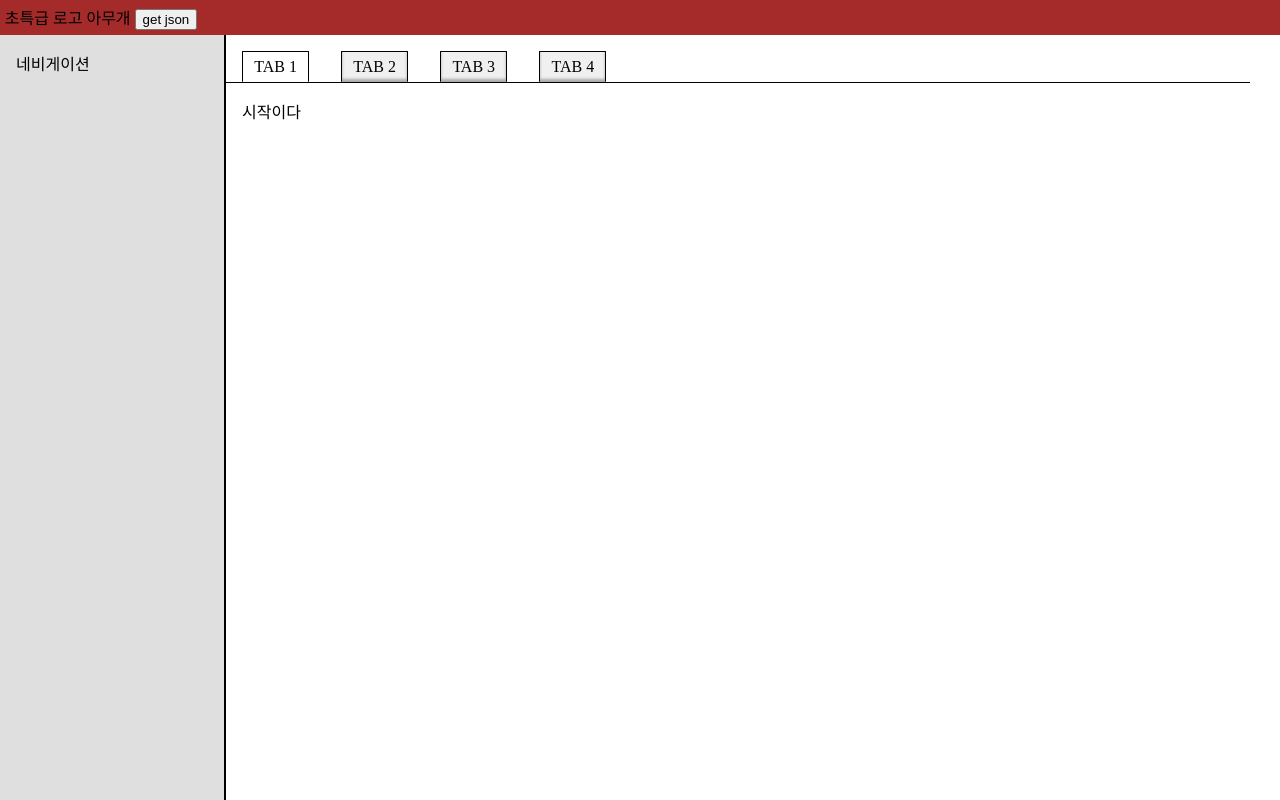
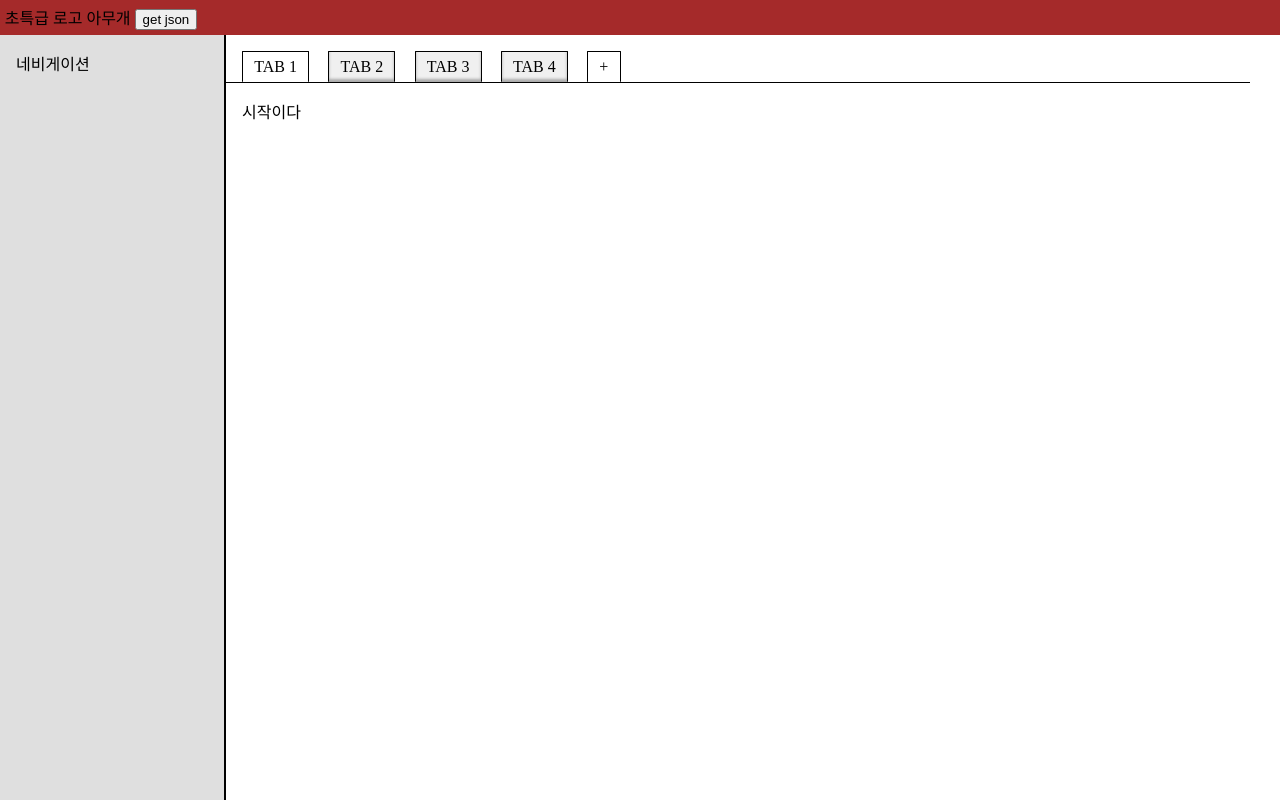
Before and after one commit to jiwan0123/WWF, a React (Create React App) app: page / in a window 1280 px wide. Built offline with nearby package versions, Linux system fonts and the light colour scheme.

Commit message:
주석 추가, add Tab 추가

```diff
--- a/src/App.js
+++ b/src/App.js
@@ -12,7 +12,6 @@ function App() {
   return (
     <div className='content'>
       <Header blockState = {blockState}/>
-
       <main>
         <Nav/>
         <Workbench setBlockState = {setBlockState}/>
--- a/src/components/workbench/index.js
+++ b/src/components/workbench/index.js
@@ -7,7 +7,7 @@ function Workbench(props) {
     //{ workbench.tabs[0].blocks[0] }
 
     useEffect(()=>{
-      let temp = Object.assign(workbench);
+      let temp = Object.assign(workbench); //workbench의 내용이 바뀔 때마다 workbench의 내용을 blockstate에 저장합니다.
       props.setBlockState(temp);
     })
 
@@ -18,8 +18,8 @@ function Workbench(props) {
 
           <div className='tabs'>
             <span className='tab-item' isselected="true" onClick={(e)=>{
-              let x = document.getElementsByClassName('tab-item');
-              for(let i=0; i < x.length; i++){
+              let x = document.getElementsByClassName('tab-item'); //className 'tab-item' 모두를 받아 isselected 를 'false'로 한 후, 선택한 탭을 'true'로 해줍니다.
+              for(let i=0; i < x.length; i++){                     //isselected 속성에 따라 layout.css 에서 처리합니다. 'isselected'는 선택된 탭을 의미합니다
                 x[i].setAttribute('isselected', 'false');
               }
               e.currentTarget.setAttribute('isselected', "true");
@@ -49,10 +49,10 @@ function Workbench(props) {
               e.currentTarget.setAttribute('isselected', "true");
               setCurrentTab(4);
           }}>TAB 4</span>
-
+            <span className="addTab" onClick={()=>{}}>+</span> { /*이 버튼 누르면 tab이 추가되게 합니다.*/ }
           </div>
-          <div className="workbench-body">
-            { !workbench.tabs[currentTab-1]?.blocks[0]?"contents not exist":workbench.tabs[currentTab-1].blocks[0] /*TAB은 1부터 시작이라 인덱스에 -1 했습니다*/}
+          <div className="workbench-body">  {/*TAB은 1부터 시작이라 인덱스에 -1 했습니다 tabs요소가 있다면 출력, 없다면 'contents not exist 를 출력합니다.*/}
+            { !workbench.tabs[currentTab-1]?.blocks[0]?"contents not exist":workbench.tabs[currentTab-1].blocks[0]}
           </div>
         </div>
     );
--- a/src/css/layout.css
+++ b/src/css/layout.css
@@ -22,8 +22,10 @@ nav {width: 15%; background-color: rgb(223, 223, 223); border-right: 2px solid #
     padding: 1rem;
 }
 
-.workbench .tab-item {
-    margin: 1rem 1rem 0 1rem;
+
+
+.workbench .tab-item , .workbench .tabs .addTab{
+    margin: 1rem .2rem 0 1rem;
     border-top: 1px solid #000000;
     border-left: 1px solid #000000;
     border-right: 1px solid #000000;
@@ -32,10 +34,10 @@ nav {width: 15%; background-color: rgb(223, 223, 223); border-right: 2px solid #
     border-radius: 1px;
     cursor:pointer;
 }
-.workbench .tab-item[isSeleted="true"]{
+.workbench .tab-item[isseleted="true"]{ /*custom attribute 'isSelected'는 선택된 탭을 의미합니다.*/
     background-color:var(--main-worckbench-color);
 }
-.workbench .tab-item[isSelected="false"]{
+.workbench .tab-item[isselected="false"]{
     background-color:var(--unseleted-tab-color);
     box-shadow:inset 0 -3px 3px #aaa;
 }
```
